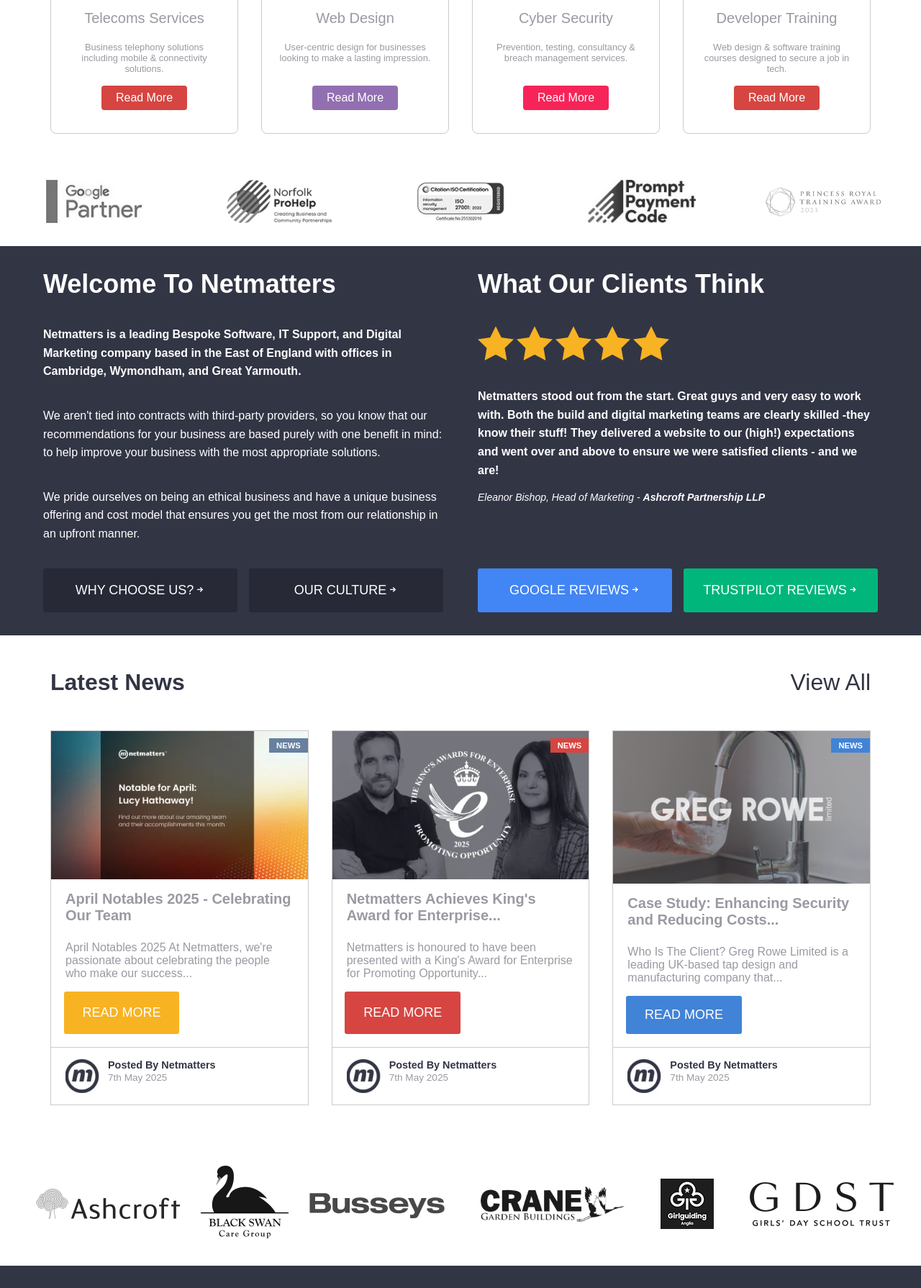
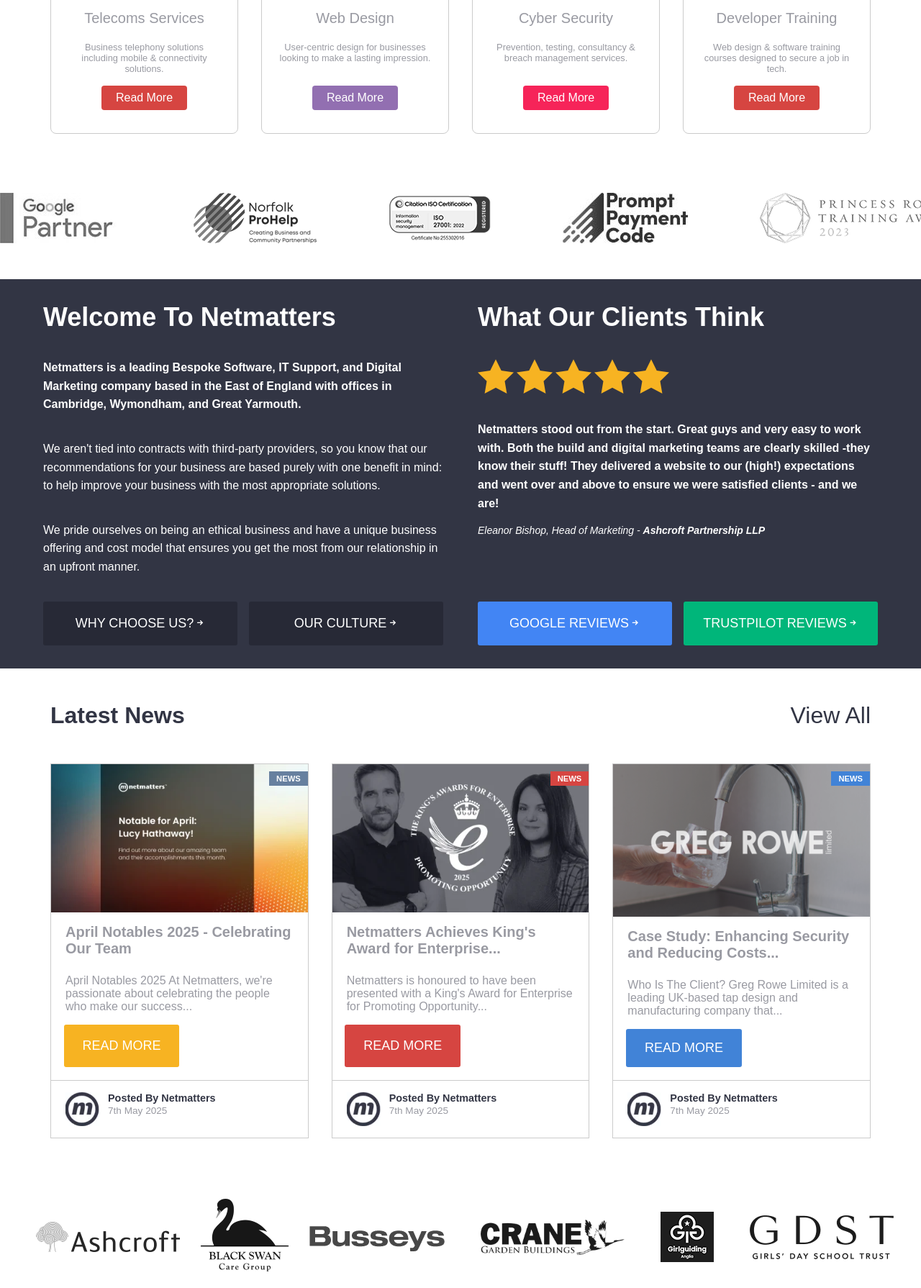
Before and after one commit to markap85/Netmatters-Homepage, a PHP site: page / in a window 1280 px wide. Shown: the part 1243-3033 px from the top of the page at 72% size. Run offline with PHP 8.4, Linux system fonts and the light colour scheme; some web fonts are replaced.

Commit message:
Added Proper JS driver Partners Section

```diff
--- a/css/styles.css
+++ b/css/styles.css
@@ -344,25 +344,13 @@
 
 .developer-hover:hover .service-item__link--developer { background: #fff !important; color: #D64541 !important; }
 
-.partners { width: 100vw; position: relative; margin-left: 50%; transform: translateX(-50%); padding: 32px 0; overflow: hidden; }
+.client-carousel { width: 100%; overflow: clip; margin: 0; padding: 50px 0; background: white; }
 
-.partners .container { max-width: 1200px; margin: 0 auto; padding: 0 16px; box-sizing: border-box; }
+.carousel-track { display: flex; transition: transform 0.6s ease-in-out; will-change: transform; gap: 100px; }
 
-.partners-logos { display: flex; width: 100%; align-items: center; justify-content: space-between; gap: 32px; padding: 0 0; }
+.carousel-track img { width: auto; height: 70px; flex-shrink: 0; margin: 0; padding: 0; filter: grayscale(100%); }
 
-@media (max-width: 1200px) { .partners-logos { gap: 20px; } }
-
-@media (max-width: 900px) { .partners-logos { gap: 12px; } }
-
-@media (max-width: 768px) { .partners-logos { flex-wrap: wrap; gap: 16px; justify-content: center; } }
-
-.partner-logo { flex: 1 1 120px; max-width: 160px; height: 60px; object-fit: contain; filter: grayscale(100%); transition: filter 0.3s ease; min-width: 80px; width: 100%; }
-
-.partner-logo:hover { filter: grayscale(0%); }
-
-@media (max-width: 900px) { .partner-logo { max-width: 120px; height: 48px; } }
-
-@media (max-width: 600px) { .partner-logo { max-width: 90px; height: 36px; } }
+.carousel-track img:hover { filter: grayscale(0%); }
 
 .welcome-section { width: 100vw; position: relative; margin-left: 50%; transform: translateX(-50%); background-color: #323544; }
 
--- a/index.html
+++ b/index.html
@@ -292,18 +292,16 @@
             This section showcases the partners and certifications of Netmatters.
             ======================= -->
 
-            <section class="partners" aria-labelledby="partners-heading">
-                <div class="container">
-                    <h2 id="partners-heading" class="sr-only">Our Partners and Certifications</h2>
-                    <div class="partners-logos">
-                        <img src="img/PartnerLogos/ClientLogo4.jpeg" alt="Microsoft Partner certification logo" class="partner-logo" loading="lazy">
-                        <img src="img/PartnerLogos/ClientLogo5.png" alt="Google Partner certification logo" class="partner-logo" loading="lazy">
-                        <img src="img/PartnerLogos/iso-27001.png" alt="ISO 27001 Information Security Management certification logo" class="partner-logo" loading="lazy">
-                        <img src="img/PartnerLogos/PPC_logo.jpg" alt="Pay Per Click certification logo" class="partner-logo" loading="lazy">
-                        <img src="img/PartnerLogos/princess-royal-training.png" alt="Princess Royal Training Award logo" class="partner-logo" loading="lazy">
-                    </div>
-                </div>
-            </section>
+        <div class="client-carousel">
+            <div class="carousel-track">
+                <!-- Repeat logos to ensure smooth loop -->
+                <img src="./img/PartnerLogos/Partner_Logo_1.jpeg" alt="Client 1" />
+                <img src="./img/PartnerLogos/Partner_Logo_2.png" alt="Client 2" />
+                <img src="./img/PartnerLogos/Partner_Logo_3.png" alt="Client 3" />
+                <img src="./img/PartnerLogos/Partner_Logo_4.jpg" alt="Client 4" />
+                <img src="./img/PartnerLogos/Partner_Logo_5.png" alt="Client 5" />
+            </div>
+        </div>
 
             <!-- =======================
             WELCOME SECTION
@@ -573,5 +571,7 @@
             </button>
         </footer>
 
+        <script src="js/accreditation_scroll.js" defer></script>
+
     </body>
 </html>
--- /dev/null
+++ b/js/accreditation_scroll.js
@@ -0,0 +1,33 @@
+// This script creates a seamless scrolling effect for accreditation logos on the homepage
+  document.addEventListener("DOMContentLoaded", () => {
+    const track = document.querySelector(".carousel-track");
+    const logos = Array.from(track.children);
+    const logoCount = logos.length;
+
+    // Duplicate all logos once for seamless looping
+    logos.forEach(logo => {
+      const clone = logo.cloneNode(true);
+      track.appendChild(clone);
+    });
+
+    let index = 0;
+    const logoWidth = logos[0].getBoundingClientRect().width + 100; // 100px gap
+
+    const scrollStep = () => {
+      index++;
+      track.style.transition = 'transform 0.3s ease-in-out';
+      track.style.transform = `translateX(-${index * logoWidth}px)`;
+
+      // Seamlessly reset after scrolling through the original set
+      if (index >= logoCount) {
+        setTimeout(() => {
+          track.style.transition = 'none';
+          track.style.transform = 'translateX(0)';
+          index = 0;
+        }, 650); // Just after transition ends
+      }
+    };
+
+    // Trigger the scroll every 2.5s
+    setInterval(scrollStep, 5000); // 5000ms = 5 seconds
+  });
--- a/scss/layout/_accreditation.scss
+++ b/scss/layout/_accreditation.scss
@@ -1,60 +1,30 @@
-.partners {
-    width: 100vw;
-    position: relative;
-    margin-left: 50%;
-    transform: translateX(-50%);
-    padding: 32px 0;
-    overflow: hidden; // Ensures logos do not overflow the section
-
-    .container {
-        max-width: 1200px;
-        margin: 0 auto;
-        padding: 0 16px; // Add horizontal padding for smaller screens
-        box-sizing: border-box;
-    }
+.client-carousel {
+    width: 100%;
+    overflow: clip;
+    margin: 0;
+    padding: 50px 0;
+    background: white;
 }
 
-.partners-logos {
-    display: flex;
-    width: 100%;
-    align-items: center;
-    justify-content: space-between;
-    gap: 32px;
-    padding: 0 0; // Remove extra padding to prevent overflow
+.carousel-track {
+  display: flex;
+  transition: transform 0.6s ease-in-out;
+  will-change: transform;
+  gap: 100px;
 
-    @media (max-width: 1200px) {
-        gap: 20px;
-    }
-    @media (max-width: 900px) {
-        gap: 12px;
-    }
-    @media (max-width: 768px) {
-        flex-wrap: wrap;
-        gap: 16px;
-        justify-content: center;
-    }
+
+
 }
 
-.partner-logo {
-    flex: 1 1 120px;
-    max-width: 160px;
-    height: 60px;
-    object-fit: contain;
+.carousel-track img {
+    width: auto;
+    height: 70px;
+    flex-shrink: 0;
+    margin: 0;
+    padding: 0;
     filter: grayscale(100%);
-    transition: filter 0.3s ease;
-    min-width: 80px;
-    width: 100%;
 
     &:hover {
-        filter: grayscale(0%);
+    filter: grayscale(0%);
     }
-
-    @media (max-width: 900px) {
-        max-width: 120px;
-        height: 48px;
     }
-    @media (max-width: 600px) {
-        max-width: 90px;
-        height: 36px;
-    }
-}
```
Also changed, not shown: img/PartnerLogos/Partner_Logo_1.jpeg (renamed from img/PartnerLogos/ClientLogo4.jpeg), img/PartnerLogos/Partner_Logo_2.png (renamed from img/PartnerLogos/ClientLogo5.png), img/PartnerLogos/Partner_Logo_3.png (renamed from img/PartnerLogos/iso-27001.png), img/PartnerLogos/Partner_Logo_4.jpg (renamed from img/PartnerLogos/PPC_logo.jpg), img/PartnerLogos/Partner_Logo_5.png (renamed from img/PartnerLogos/princess-royal-training.png).
